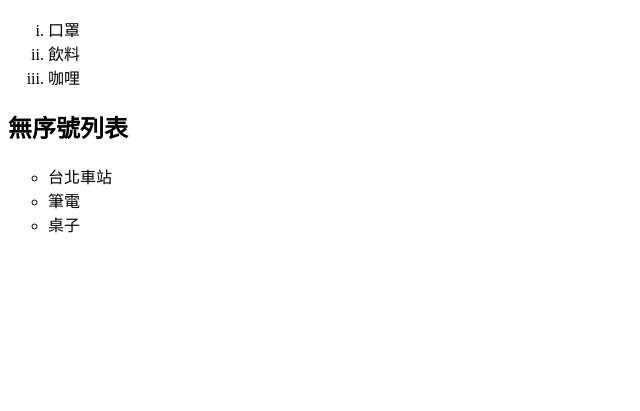
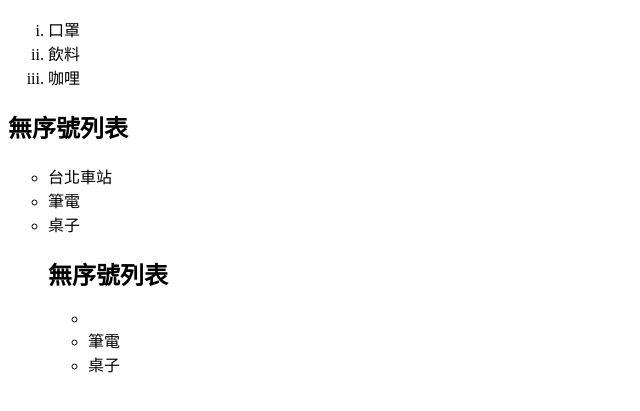
Before and after one commit to weixiang0815/weixiang0815.github.io, a plain HTML site: page 2021-03-03_上課範例/list.html in a window 1280 px wide. Shown: the part 127-538 px from the top of the page, without its empty margins (0-640 px from the left). Drawn offline with Linux system fonts and the light colour scheme.

Commit message:
j;oijokj

```diff
--- a/2021-03-03_上課範例/list.html
+++ b/2021-03-03_上課範例/list.html
@@ -21,7 +21,12 @@
         <li>台北車站</li>
         <li>筆電</li>
         <li>桌子</li>
-    </ul>
+        <h2>無序號列表</h2>
+        <ul type="circle">
+            <li></li>
+            <li>筆電</li>
+            <li>桌子</li>
+        </ul>
 
 </body>
 
```
